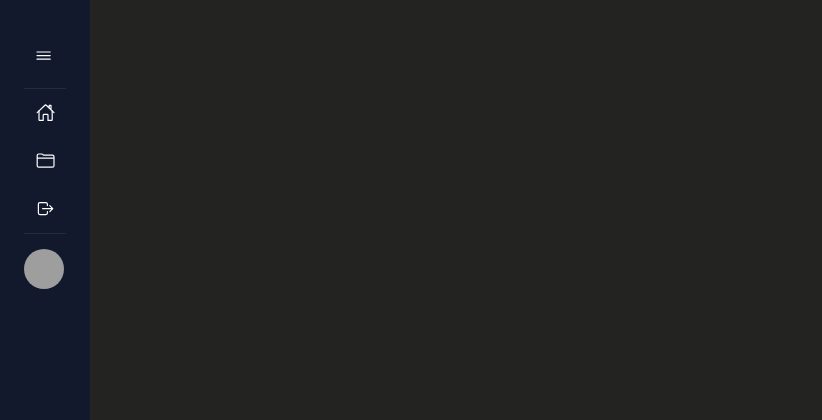
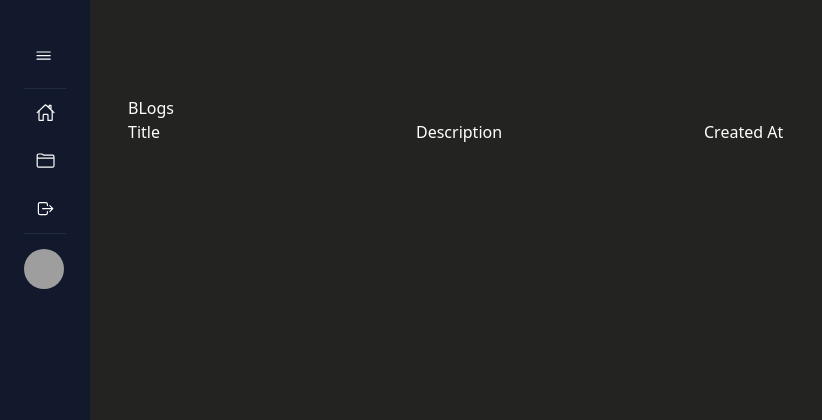
Before and after one commit to FatimaAlmashhor/blog-site, a PHP site: page /admin/blogs.php in a window 1280 px wide. Shown: the top 420 px of the page, without its empty margins (0-822 px from the left). Run offline with PHP 8.4, Linux system fonts and the light colour scheme; data that the repository does not hold is empty; some libraries are stand-ins or nearby versions; grey boxes are pictures that could not be loaded.

Commit message:
Style: blog / admin

```diff
--- a/admin/blogs.php
+++ b/admin/blogs.php
@@ -27,22 +27,48 @@ $posts = new Fetch();
         ?>
     </div>
     <main class=" pl-32 relative min-h-screen w-full  ">
-        <div class="absolute bottom-5 right-5 bg-blue rounded-full w-16 h-16 hover:shadow-lg "> <a
+        <div class="w-16 h-16 absolute bottom-5 right-5 bg-blue rounded-full  hover:shadow-lg "> <a
                 href='./posts/new.php' class="w-full h-full flex justify-center items-center ">
                 <ion-icon name="add-outline" class="font-bold text-3xl"></ion-icon>
             </a>
         </div>
+        <div class=" w-full h-full pt-24 pb-7">
+            <h1 class="">BLogs</h1>
+            <div class="w-full flex">
+                <div class="w-3/12">
+                    Title
+                </div>
+                <div class="w-3/12">
+                    Description
+                </div>
+                <div class="w-3/12">
+                    Created At
+                </div>
+            </div>
+
             <?php
-        foreach ($posts->posts as $post) {
-
-        ?> <div>
+            foreach ($posts->posts as $key => $post) {
+            ?>
+            <div
+                class=" w-full h-full py-3 flex border-b border-gray-300 cursor-pointer  hover:bg-gray-500 <?php if ($key % 2 == 0) echo 'bg-gray-600' ?>">
+                <div class="w-3/12">
                     <?php echo $post->blog_title; ?>
                 </div>
+                <div class="w-3/12">
+                    <?php echo $post->blog_des; ?>
+                </div>
+                <div class="w-3/12">
+                    <?php echo $post->created_at; ?>
+                </div>
+                <div class="w-3/12 flex gap-x-4">
                     <a href="./posts/edit.php?id=<?php echo $post->blog_id; ?>">Edit</a>
                     <a href="./posts/delete.php?id=<?php echo $post->blog_id; ?>">Delete</a>
+                </div>
+            </div>
             <?php
             };
             ?>
+
     </main>
     <script src="https://unpkg.com/ionicons@5.1.2/dist/ionicons.js"></script>
     <!-- ===== MAIN JS ===== -->
--- a/class/Post/Fetch.php
+++ b/class/Post/Fetch.php
@@ -21,9 +21,8 @@ class Fetch
     // fetch all the posts
     function fetchPosts(): void
     {
-        $this->conn->query("SELECT `blog_id` , `blog_title` , `blog_body` FROM  blogs");
+        $this->conn->query("SELECT `blog_id` , `blog_title` , `blog_body` ,`blog_des` , `created_at` FROM  blogs");
         $this->conn->execute();
         $this->posts =  $this->conn->fetchAll();
     }
-
 }
--- a/tailwind.config.js
+++ b/tailwind.config.js
@@ -1,7 +1,7 @@
 module.exports = {
   content: ["./*.{html,js,php}",
     "./templates/*.{html,js,php}",
-    "./admin/*/*.{html,js,php}"],
+    "./admin/**/*.{html,js,php}"],
   theme: {
     extend: {
       colors: {
--- a/templates/sidebar.php
+++ b/templates/sidebar.php
@@ -35,7 +35,7 @@
             </li>
 
             <li class="nav__item">
-                <a href="index.php?do=logout" class="nav__link active">
+                <a href="../?do=logout" class="nav__link active">
                     <ion-icon name="log-out-outline" class="nav__icon"></ion-icon>
                     <span class="nav__name">Logout</span>
                 </a>
```
Also changed, not shown: dist/css/tailwind.css. Lines whose indentation alone changed are shown as unchanged.
